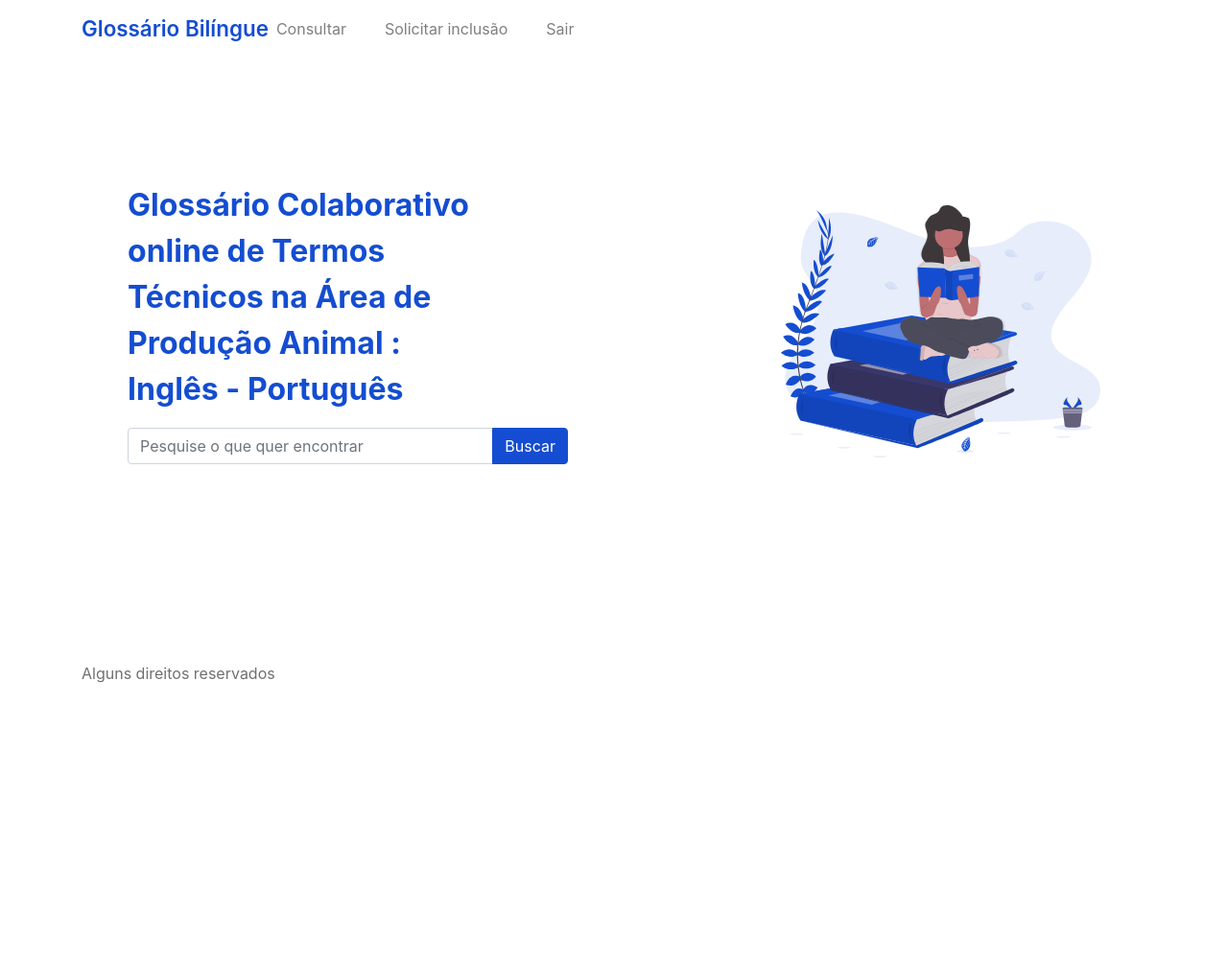
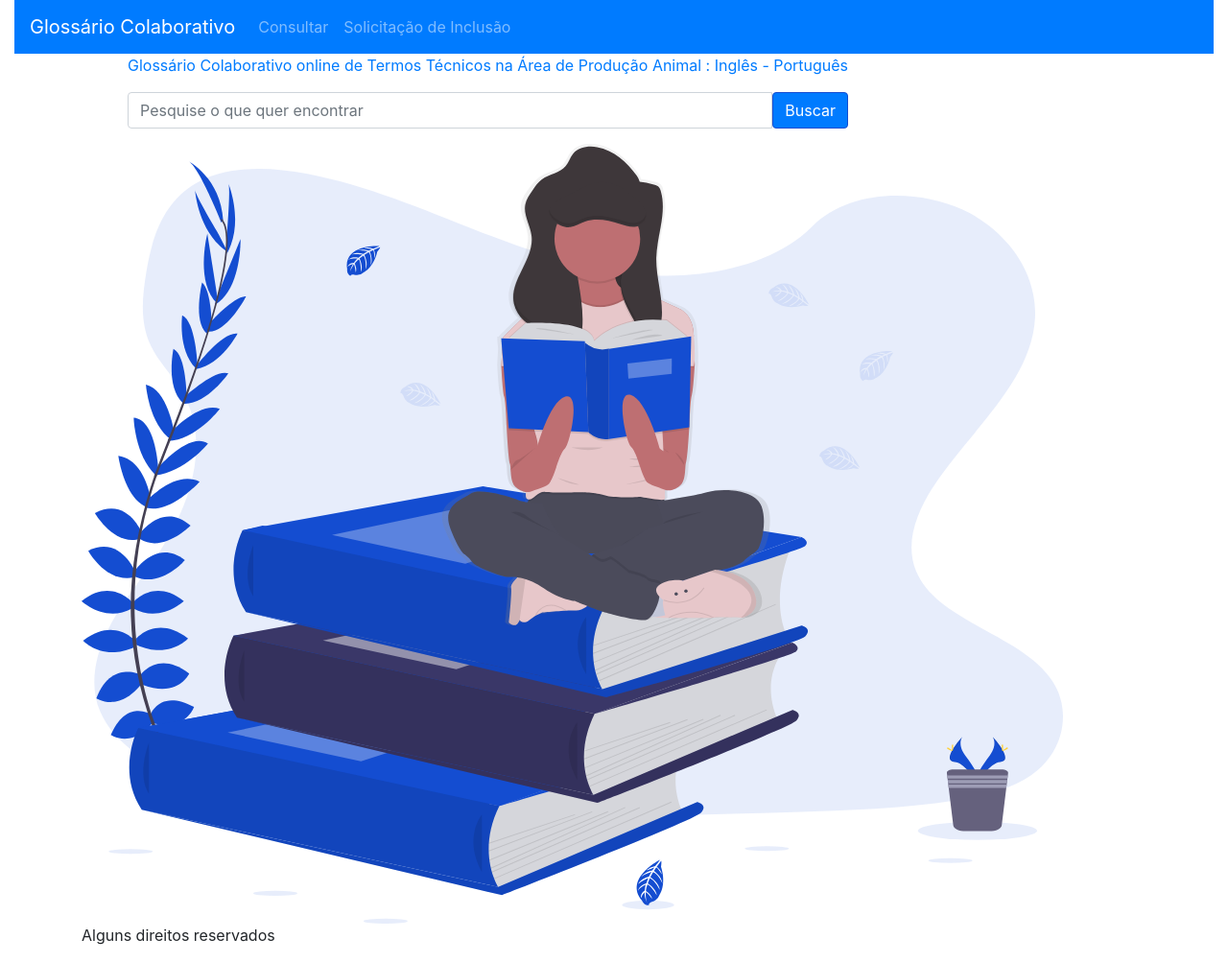
Before and after one commit to arthurvamattos/lyrebird, a Django app: page / in a window 1280 px wide. Shown: the whole page at 96% size. Before the commit the page ends 712 px from the top, so only its background shows below. Run offline with Django 3.2, Linux system fonts and the light colour scheme; some libraries are stand-ins or nearby versions.

Commit message:
refactoring

```diff
--- /dev/null
+++ b/dicionario/templates/base.html
@@ -0,0 +1,78 @@
+{% load staticfiles %}
+<!DOCTYPE html>
+<html lang="pt-br">
+<head>
+    <meta charset="UTF-8">
+    <meta name="viewport" content="width=device-width, initial-scale=1.0">
+    <meta http-equiv="X-UA-Compatible" content="ie=edge">
+    <link rel="stylesheet" href="{% static 'css/bootstrap.css' %}">
+    <!-- <link rel="stylesheet" href="{#   static 'css/dashboard.css' #}"> -->
+    <!-- <link rel="stylesheet" href="{#   static 'css/formulario.css' #}"> -->
+    <link rel="icon" type="image/png" href="{% static 'img/favicon.ico' %}"/>
+    <title>Glossário Colaborativo</title>
+</head>
+<body>
+<header class="d-flex justify-content-center">
+    <div  class="container-fluid">
+    <nav class="navbar navbar-expand-lg navbar-dark bg-primary">
+
+        <a class="navbar-brand" href="{% url 'index' %}">Glossário Colaborativo</a>
+        <button class="navbar-toggler" type="button" data-toggle="collapse" data-target="#navbarSupportedContent"
+                aria-controls="navbarSupportedContent" aria-expanded="false" aria-label="Toggle navigation">
+            <span class="navbar-toggler-icon"></span>
+        </button>
+
+        <div class="collapse navbar-collapse" id="navbarSupportedContent">
+            <ul class="navbar-nav mr-auto">
+                <li class="nav-item">
+                    <a class="nav-link" href="{% url 'resultados' %}">Consultar</a>
+                </li>
+
+                <li class="nav-item">
+                    <a class="nav-link" href="{% url 'pedido_inclusao' %}">Solicitação de Inclusão</a>
+                </li>
+
+                {%  if user.is_authenticated %}
+                    <li class="nav-item">
+                        <a class="nav-link" href="{% url 'sair' %}">Sair</a>
+                    </li>
+                {% endif %}
+
+            </ul>
+        </div>
+    </nav>
+    </div>
+
+    <!-- <nav class="navbar navbar-expand-lg navbar-light nav-index bg-white ">
+        <button class="navbar-toggler" type="button" data-toggle="collapse" data-target="#navbarSupportedContent"
+                aria-controls="navbarSupportedContent" aria-expanded="false" aria-label="Toggle navigation">
+            <span class="navbar-toggler-icon"></span>
+        </button>
+        <div class="container d-flex justify-content-between align-items-center" style="height: 60px">
+            <div class="d-flex align-items-center">
+                <a class="nav-index-link logo m-0" href="/">Glossário Bilíngue</a>
+            </div>
+            <div class="collapse navbar-collapse" id="navbarSupportedContent">
+                <ul class="navbar-nav mr-auto mt-2 mt-lg-0">
+                    <li class="nav-item"><a class="nav-link" href="{#  url 'dashboard' #}">Consultar</a></li>
+                    <li class="nav-item"><a class="nav-link ml-4" href="{#   url 'pedido_inclusao' #}">Solicitar
+                        inclusão</a></li>
+                    <li class="nav-item"><a class="nav-link ml-4" href="{#  url 'sair' #}">Sair</a></li>
+                </ul>
+            </div>
+        </div>
+    </nav> -->
+</header>
+
+{% block body %}
+{% endblock %}
+
+<script src="https://code.jquery.com/jquery-3.3.1.slim.min.js"
+        integrity="sha384-q8i/X+965DzO0rT7abK41JStQIAqVgRVzpbzo5smXKp4YfRvH+8abtTE1Pi6jizo"
+        crossorigin="anonymous"></script>
+<script src="https://cdnjs.cloudflare.com/ajax/libs/popper.js/1.14.7/umd/popper.min.js"
+        integrity="sha384-UO2eT0CpHqdSJQ6hJty5KVphtPhzWj9WO1clHTMGa3JDZwrnQq4sF86dIHNDz0W1"
+        crossorigin="anonymous"></script>
+<script src="{% static 'js/bootstrap.js' %}"></script>
+</body>
+</html>
--- a/dicionario/templates/base_dash.html
+++ /dev/null
@@ -1,41 +0,0 @@
-{% load staticfiles %}
-<!DOCTYPE html>
-<html lang="pt-br">
-<head>
-    <meta charset="UTF-8">
-    <meta name="viewport" content="width=device-width, initial-scale=1.0">
-    <meta http-equiv="X-UA-Compatible" content="ie=edge">
-    <link rel="stylesheet" href="{% static 'css/bootstrap.css' %}">
-    <link rel="stylesheet" href="{% static 'css/dashboard.css' %}">
-    <link rel="stylesheet" href="{% static 'css/formulario.css' %}">
-    <link rel="icon" type="image/png" href="{% static 'img/favicon.ico' %}" />
-    <title>Glossário Colaborativo</title>
-</head>
-<body>
-    <header class="d-flex justify-content-center" >
-        <nav class="navbar navbar-expand-lg navbar-light nav-index bg-white ">
-            <button class="navbar-toggler" type="button" data-toggle="collapse" data-target="#navbarSupportedContent" aria-controls="navbarSupportedContent" aria-expanded="false" aria-label="Toggle navigation">
-                <span class="navbar-toggler-icon"></span>
-            </button>
-        <div class="container d-flex justify-content-between align-items-center" style="height: 60px">
-            <div class="d-flex align-items-center">
-                <a class="nav-index-link logo m-0" href="/">Glossário Bilíngue</a>
-            </div>
-            <div class="collapse navbar-collapse" id="navbarSupportedContent">
-                <ul class="navbar-nav mr-auto mt-2 mt-lg-0">
-                    <li class="nav-item"><a class="nav-link" href="{% url 'dashboard' %}">Consultar</a></li>
-                    <li class="nav-item"><a class="nav-link ml-4" href="{% url 'pedido_inclusao' %}">Solicitar inclusão</a></li>
-                    <li class="nav-item"><a class="nav-link ml-4" href="{% url 'sair' %}">Sair</a></li>
-                </ul>
-            </div>
-            </div>
-        </nav>
-    </header>
-    {% block body %}
-    {% endblock %}
-    <script src="https://code.jquery.com/jquery-3.3.1.slim.min.js" integrity="sha384-q8i/X+965DzO0rT7abK41JStQIAqVgRVzpbzo5smXKp4YfRvH+8abtTE1Pi6jizo" crossorigin="anonymous"></script>
-    <script src="https://cdnjs.cloudflare.com/ajax/libs/popper.js/1.14.7/umd/popper.min.js" integrity="sha384-UO2eT0CpHqdSJQ6hJty5KVphtPhzWj9WO1clHTMGa3JDZwrnQq4sF86dIHNDz0W1" crossorigin="anonymous"></script>
-    <script src="{% static 'js/bootstrap.js' %}"></script>
-    <script src="{% static 'js/dashboardSidebar.js' %}"></script>
-</body>
-</html>
--- a/dicionario/templates/index.html
+++ b/dicionario/templates/index.html
@@ -1,25 +1,44 @@
-{% extends "base_dash.html" %}
+{% extends "base.html" %}
 {% load staticfiles %}
 {% block body %}
     <main class="d-flex justify-content-beetween align-items-center container">
-        <div class="text-presentation ml-5">
-            <p>Glossário Colaborativo online de Termos Técnicos na Área de Produção Animal : Inglês - Português</p>
-            <div class="input-group mb-3">
-                <input type="text" class="form-control" placeholder="Pesquise o que quer encontrar" aria-label="Recipient's username" aria-describedby="button-addon2">
-                <div class="input-group-append">
-                    <button class="btn btn-primary" type="button" id="button-addon2">Buscar</button>
+
+        <div class="container">
+            <div class="row">
+                <div class="column">
+                    <div class="text-presentation ml-5">
+                        <p class="text-primary">Glossário Colaborativo online de Termos Técnicos na Área de Produção
+                            Animal : Inglês - Português</p>
+                        <div class="input-group mb-3">
+                            <input type="text" class="form-control" placeholder="Pesquise o que quer encontrar"
+                                   aria-label="Recipient's username" aria-describedby="button-addon2">
+
+                            <form method="post" action="{% url 'resultados' %}">
+                                {% csrf_token %}
+                                <button class="btn btn-primary bg-primary" type="submit" id="button-addon2">Buscar
+                                </button>
+                            </form>
+                        </div>
+                    </div>
+                </div>
+
+                <div class="column">
+                    <div class="img-fluid">
+                        <img src="{% static 'img/book-lover.svg' %}"
+                             alt="Mulher lendo livro sentada sobre uma pilha com outros livros">
+                    </div>
                 </div>
             </div>
-        </div>
-        <div class="img-presentation d-flex justify-content-end align-items-center mr-5">
-            <img src="{% static 'img/book-lover.svg' %}" alt="Mulher lendo livro sentada sobre uma pilha com outros livros">
         </div>
     </main>
     <footer class="footer container">
         <p>Alguns direitos reservados</p>
     </footer>
-    <script src="https://code.jquery.com/jquery-3.3.1.slim.min.js" integrity="sha384-q8i/X+965DzO0rT7abK41JStQIAqVgRVzpbzo5smXKp4YfRvH+8abtTE1Pi6jizo" crossorigin="anonymous"></script>
-    <script src="https://cdnjs.cloudflare.com/ajax/libs/popper.js/1.14.7/umd/popper.min.js" integrity="sha384-UO2eT0CpHqdSJQ6hJty5KVphtPhzWj9WO1clHTMGa3JDZwrnQq4sF86dIHNDz0W1" crossorigin="anonymous"></script>
+    <script src="https://code.jquery.com/jquery-3.3.1.slim.min.js"
+            integrity="sha384-q8i/X+965DzO0rT7abK41JStQIAqVgRVzpbzo5smXKp4YfRvH+8abtTE1Pi6jizo"
+            crossorigin="anonymous"></script>
+    <script src="https://cdnjs.cloudflare.com/ajax/libs/popper.js/1.14.7/umd/popper.min.js"
+            integrity="sha384-UO2eT0CpHqdSJQ6hJty5KVphtPhzWj9WO1clHTMGa3JDZwrnQq4sF86dIHNDz0W1"
+            crossorigin="anonymous"></script>
     <script src="{% static 'js/bootstrap.js' %}"></script>
-    <script src="{% static 'js/sidebar.js' %}"></script>
-{%  endblock %}
+{% endblock %}
--- a/dicionario/templates/pedido_inclusao.html
+++ b/dicionario/templates/pedido_inclusao.html
@@ -1,4 +1,5 @@
-{% extends "base_dash.html" %}
+{% extends "base.html" %}ls
+
 {% load staticfiles %}
 {% block body %}
 <div class="content" id="content">
--- a/dicionario/templates/dashboard.html
+++ b/dicionario/templates/resultados.html
@@ -1,10 +1,10 @@
-{% extends "base_dash.html" %}
+{% extends "base.html" %}
 {% load staticfiles %}
 {% block body %}
 <div class="content" id="content">
     <div class="container">
         <h3 class="mt-3 mb-3 font-weight-normal">Consulta de termos</h3>
-        <form action="{% url 'dashboard' %}" method="POST" enctype="multipart/form-data">
+        <form action="{% url 'resultados' %}" method="POST" enctype="multipart/form-data">
             {% csrf_token %}
             <fieldset>
             <div class="form-row">
--- a/dicionario/urls.py
+++ b/dicionario/urls.py
@@ -4,6 +4,6 @@ from . import views
 
 urlpatterns = [
     path('', views.index, name='index'),
-    path('dashboard/', views.dashboard, name='dashboard'),
+    path('resultados/', views.resultados, name='resultados'),
     path('pedido/', views.pedido_inclusao, name='pedido_inclusao'),
 ]
--- a/dicionario/views.py
+++ b/dicionario/views.py
@@ -1,12 +1,15 @@
 from django.shortcuts import render
+
 
 def index(request):
     context = {}
     return render(request, 'index.html', context)
 
-def dashboard(request):
+
+def resultados(request):
     context = {}
-    return render(request, 'dashboard.html', context)
+    return render(request, 'resultados.html', context)
+
 
 def pedido_inclusao(request):
     context = {}
--- a/usuarios/templates/perfil.html
+++ b/usuarios/templates/perfil.html
@@ -1,4 +1,4 @@
-{% extends "base_dash.html" %}
+{% extends "base.html" %}
 {% load staticfiles %}
 {% block body %}
 <div class="content" id="content">
```
Also changed, not shown: dicionario/models.py (+5 -5 lines), usuarios/templates/login.html (+2 -28 lines), usuarios/templates/registrar.html (+4 -28 lines).
